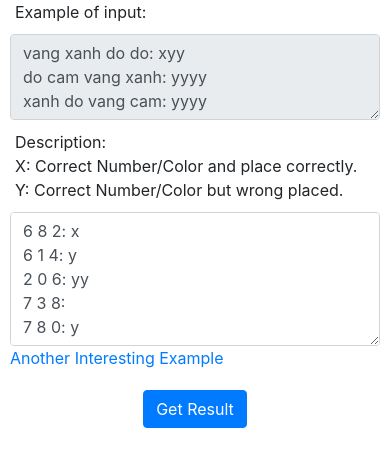
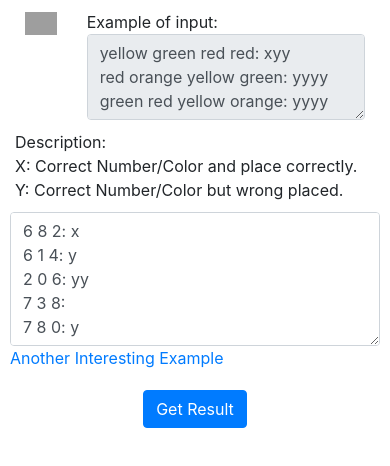
Before and after one commit to buihongduc132/combination-puzzle, a website: page index.html in a window 390 px wide. Drawn offline with nearby package versions, Linux system fonts and the light colour scheme; grey boxes are pictures that could not be loaded.

Commit message:
update fancy stuffs

```diff
--- a/index.html
+++ b/index.html
@@ -136,25 +136,42 @@
         alert("Wrong Input Format");
       } finally {
         $('#loadingSection').hide();
+
+        $('html, body').animate({
+          scrollTop: $(hash).offset().top
+        }, 800, function () {
+          window.location.hash = hash;
+        });
       }
     }
   </script>
   <meta charset="UTF-8" />
   <meta name="viewport" content="width=device-width, initial-scale=1.0" />
   <meta http-equiv="X-UA-Compatible" content="ie=edge" />
-  <title>Document</title>
+  <title>Combination Lock Solver - ... in a very crude way</title>
 </head>
 
 <body>
   <div class="container">
-    Example of input:
+    <div class="row">
+      <div class="col-sm text-center">
+      </div>
+    </div>
     <div class="row" style="padding: 10px">
-      <div class="input-group">
-        <textarea disabled class="form-control" aria-label="With textarea" rows="3">
-vang xanh do do: xyy
-do cam vang xanh: yyyy
-xanh do vang cam: yyyy
+      <div class="col col-2">
+        <span>
+          <img src="https://i.stack.imgur.com/ZHs7v.jpg" alt="Smiley face" style="max-width: 100%;">
+        </span>
+      </div>
+      <div class="col col-10">
+        Example of input:
+        <div class="input-group">
+          <textarea disabled class="form-control" aria-label="With textarea" rows="3">
+yellow green red red: xyy
+red orange yellow green: yyyy
+green red yellow orange: yyyy
 </textarea>
+        </div>
       </div>
     </div>
     <div class="row">
@@ -174,7 +191,8 @@ xanh do vang cam: yyyy
 7 8 0: y
 </textarea>
       </div>
-      <a target="_blank" href="https://puzzling.stackexchange.com/questions/46871/crack-the-lock-code">Another Interesting Example</a>
+      <a target="_blank" href="https://puzzling.stackexchange.com/questions/46871/crack-the-lock-code">Another
+        Interesting Example</a>
     </div>
     <div class="row" style="padding: 10px">
       <div class="col-sm text-center">
```
